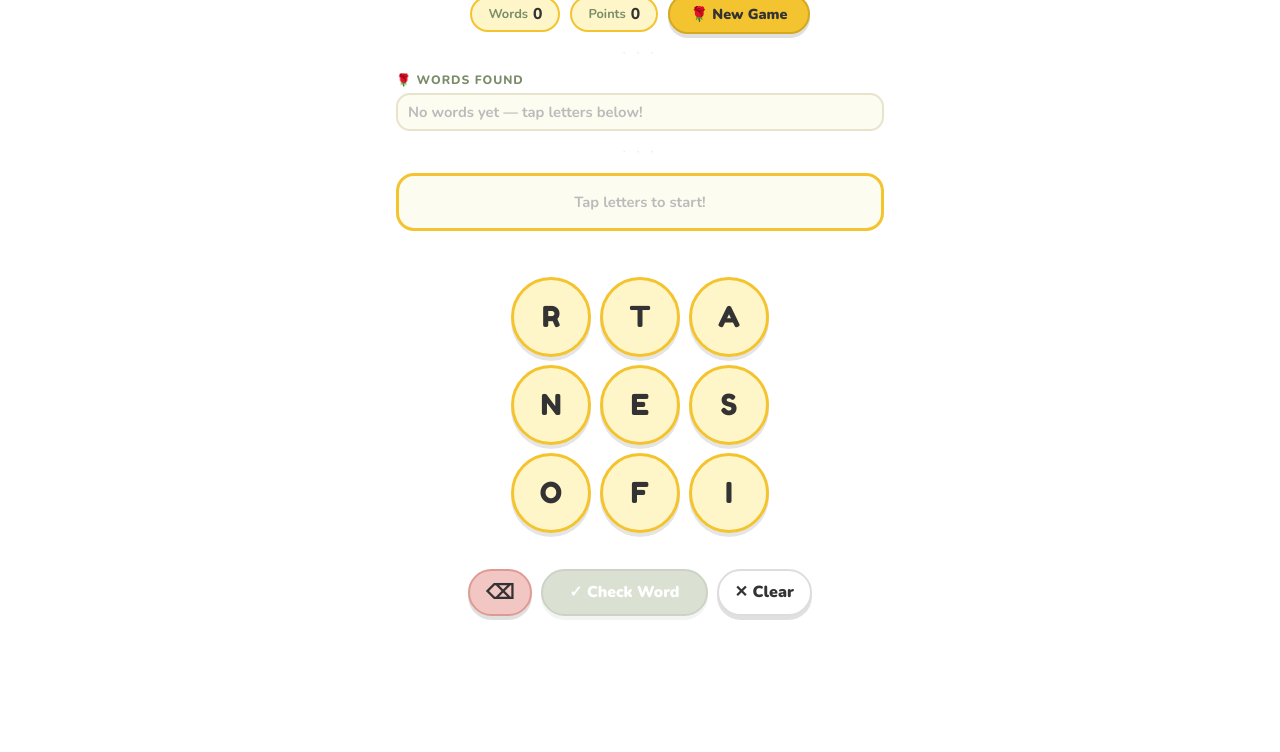
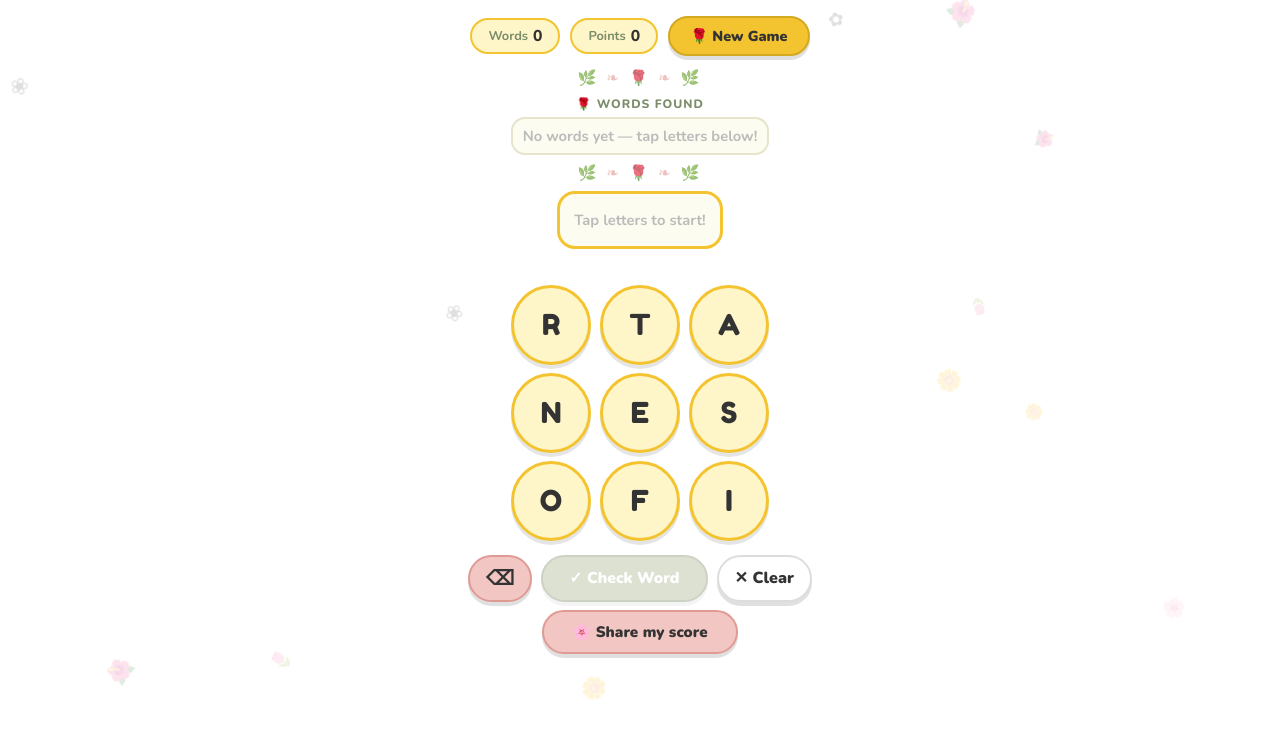
Before and after one commit to kedarinapavlikova/pathwords, a plain HTML site: page index.html in a window 1280 px wide. Shown: the part 90-842 px from the top of the page. Before the commit the page ends 800 px from the top, so only its background shows below. Drawn offline with nearby package versions, Linux system fonts and the light colour scheme.

Commit message:
Add files via upload

```diff
--- a/index.html
+++ b/index.html
@@ -40,7 +40,29 @@
     padding-bottom: 40px;
   }
 
+  .petals-bg {
+    position: fixed;
+    top: 0; left: 0; width: 100%; height: 100%;
+    pointer-events: none;
+    z-index: 0;
+    overflow: hidden;
+  }
+
+  .petal {
+    position: absolute;
+    animation: floatPetal linear infinite;
+    opacity: 0.16;
+  }
+
+  @keyframes floatPetal {
+    0%   { transform: translateY(-60px) rotate(0deg); opacity: 0; }
+    10%  { opacity: 0.16; }
+    90%  { opacity: 0.16; }
+    100% { transform: translateY(110vh) rotate(360deg); opacity: 0; }
+  }
+
   .header {
+    position: relative; z-index: 1;
     text-align: center;
     padding: 22px 20px 6px;
   }
@@ -55,7 +77,16 @@
 
   .logo span { color: var(--pink-dark); }
 
+  .tagline {
+    font-size: 0.88rem;
+    color: var(--sage-dark);
+    font-weight: 700;
+    margin-top: 3px;
+    letter-spacing: 0.5px;
+  }
+
   .score-bar {
+    position: relative; z-index: 1;
     display: flex;
     gap: 10px;
     align-items: center;
@@ -84,6 +115,7 @@
   }
 
   .found-section {
+    position: relative; z-index: 1;
     width: 100%; max-width: 520px;
     padding: 0 16px;
     margin: 6px 0;
@@ -126,9 +158,10 @@
   }
 
   .builder-section {
+    position: relative; z-index: 1;
     width: 100%; max-width: 520px;
     padding: 0 16px;
-    margin: 8px 0 0;
+    margin: 8px 0 3px;
   }
 
   .word-display {
@@ -209,7 +242,8 @@
 
   /* 9-letter grid: 3×3 */
   .hex-section {
-    margin: 18px 0 18px;
+    position: relative; z-index: 1;
+    margin: 8px 0 4px;
     display: flex;
     flex-direction: column;
     align-items: center;
@@ -251,7 +285,7 @@
     position: relative; z-index: 1;
     display: flex;
     gap: 9px;
-    margin: 18px 0 4px;
+    margin: 10px 0 4px;
     flex-wrap: wrap;
     justify-content: center;
     padding: 0 16px;
@@ -305,6 +339,14 @@
     cursor: not-allowed;
   }
 
+  .btn-share {
+    background: var(--pink);
+    color: var(--charcoal);
+    border: 2.5px solid var(--pink-dark);
+    font-size: 0.95rem;
+    padding: 10px 28px;
+  }
+
   .btn-new {
     background: var(--gold);
     color: var(--charcoal);
@@ -314,12 +356,14 @@
   }
 
   .divider-vine {
+    position: relative; z-index: 1;
     text-align: center;
-    font-size: 0.75rem;
-    color: #ddd;
-    margin: 6px 0;
+    font-size: 0.95rem;
+    letter-spacing: 3px;
+    color: var(--pink-dark);
+    opacity: 0.6;
+    margin: 8px 0;
     user-select: none;
-    letter-spacing: 4px;
   }
 
   .confetti-container {
@@ -343,6 +387,7 @@
   }
 
   .progress-section {
+    position: relative; z-index: 1;
     text-align: center;
     margin: 4px 0 0;
     min-height: 28px; /* fixed height — never causes layout shift */
@@ -351,6 +396,7 @@
   .progress-flowers { font-size: 1.15rem; letter-spacing: 3px; }
 
   .divider {
+    position: relative; z-index: 1;
     width: 100%; max-width: 520px;
     border: none;
     border-top: 2px dashed #e8e4cc;
@@ -360,10 +406,12 @@
 </head>
 <body>
 
+<div class="petals-bg" id="petalsBg"></div>
 <div class="confetti-container" id="confettiContainer"></div>
 
 <div class="header">
   <div class="logo">🌹 Path<span>Words</span></div>
+  <div class="tagline">🌿 Wander the garden · Find words · Bloom! 🌸</div>
 </div>
 
 <div class="score-bar">
@@ -372,16 +420,14 @@
   <button class="btn btn-new" onclick="newGame()">🌹 New Game</button>
 </div>
 
-<div class="divider-vine">· · ·</div>
-<div class="found-section">
+<div class="divider-vine">🌿 ❧ 🌹 ❧ 🌿</div>
   <div class="found-label">🌹 Words found</div>
   <div class="found-words" id="foundWords">
     <span class="placeholder-text">No words yet — tap letters below!</span>
   </div>
 </div>
 
-<div class="divider-vine">· · ·</div>
-<div class="builder-section">
+<div class="divider-vine">🌿 ❧ 🌹 ❧ 🌿</div>
   <div class="word-display" id="wordDisplay">
     <span class="placeholder-text">Tap letters to start!</span>
   </div>
@@ -395,6 +441,11 @@
   <button class="btn btn-submit" id="submitBtn" onclick="submitWord()" disabled>✓ Check Word</button>
   <button class="btn btn-clear" onclick="clearWord()">✕ Clear</button>
 </div>
+
+<div class="actions" style="margin-top:4px;">
+  <button class="btn btn-share" id="shareBtn" onclick="shareScore()">🌸 Share my score</button>
+</div>
+<div id="shareConfirm" style="height:22px;text-align:center;font-size:0.85rem;font-weight:800;color:#7a8c68;"></div>
 
 <div class="progress-section" id="progressSection"></div>
 
@@ -837,8 +888,62 @@ function triggerConfetti() {
   });
 }
 
+function initPetals() {
+  const container = document.getElementById('petalsBg');
+  const petals = ['🌸','🌼','🌺','🌷','✿','❀'];
+  for (let i = 0; i < 14; i++) {
+    const p = document.createElement('div');
+    p.className = 'petal';
+    p.textContent = petals[Math.floor(Math.random() * petals.length)];
+    p.style.left = Math.random() * 100 + '%';
+    p.style.animationDuration = (9 + Math.random() * 10) + 's';
+    p.style.animationDelay = (-Math.random() * 14) + 's';
+    p.style.fontSize = (0.8 + Math.random() * 0.7) + 'rem';
+    container.appendChild(p);
+  }
+}
+
+initPetals();
 newGame();
 
+// ─── KEYBOARD INPUT ──────────────────────────────────────────────────────────
+document.addEventListener('keydown', e => {
+  if (e.metaKey || e.ctrlKey || e.altKey) return;
+  const key = e.key;
+
+  // Letter keys — only accept if that letter is in the current set
+  if (/^[a-zA-Z]$/.test(key)) {
+    const upper = key.toUpperCase();
+    if (letters.includes(upper)) {
+      tapLetter(letters.indexOf(upper));
+    }
+    return;
+  }
+
+  if (key === 'Enter')     { if (currentWord.length >= 2) submitWord(); return; }
+  if (key === 'Backspace') { deleteLetter(); return; }
+  if (key === 'Escape')    { clearWord(); return; }
+});
+
+// ─── SHARE SCORE ─────────────────────────────────────────────────────────────
+function shareScore() {
+  if (foundWords.length === 0) {
+    const el = document.getElementById('shareConfirm');
+    el.textContent = 'Find some words first! 🌱';
+    setTimeout(() => el.textContent = '', 2000);
+    return;
+  }
+  const flowers = foundWords.map((_, i) => ['🌸','🌼','🌺','🌷','🌻','💐','🌹','🏵️'][i % 8]).join('');
+  const text = `${flowers}\nI found ${foundWords.length} word${foundWords.length > 1 ? 's' : ''} and scored ${score} points on PathWords! 🌹\npathwords.netlify.app`;
+  navigator.clipboard.writeText(text).then(() => {
+    const el = document.getElementById('shareConfirm');
+    el.textContent = '✅ Copied to clipboard!';
+    setTimeout(() => el.textContent = '', 2500);
+  }).catch(() => {
+    // Fallback for browsers that block clipboard
+    prompt('Copy this to share:', text);
+  });
+}
 </script>
 </body>
 </html>
```
